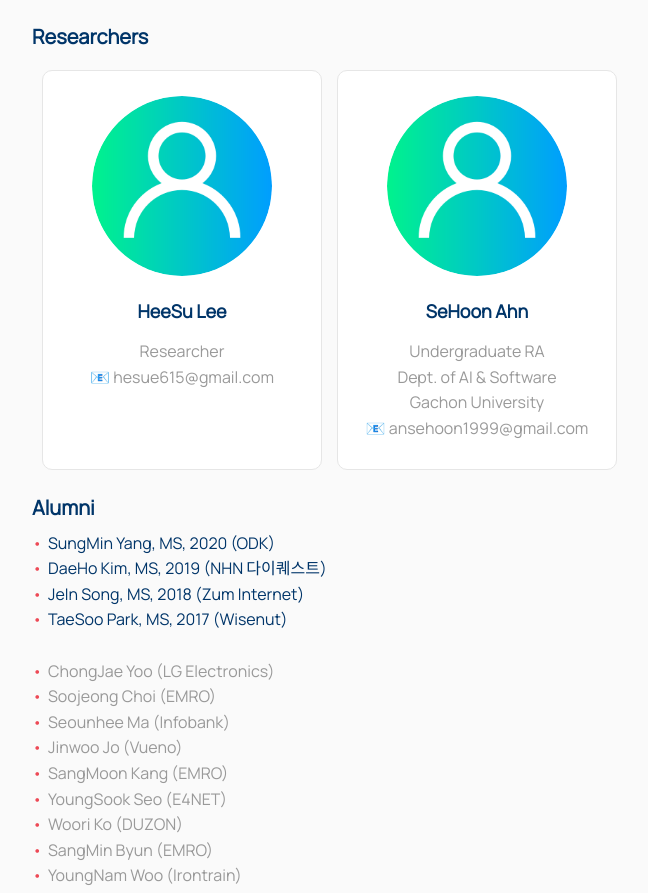
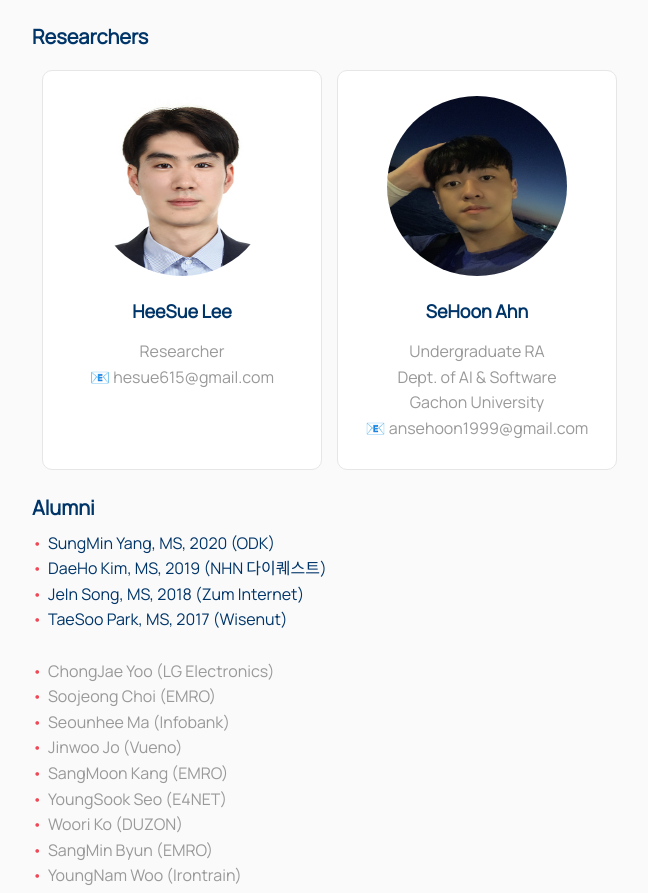
Before and after one commit to IDALab-Gachon/idalab, a React (Create React App) app: page /members in a window 1280 px wide. Shown: the part 1575-2468 px from the top of the page, without its empty margins (111-759 px from the left). Built offline with nearby package versions, Linux system fonts and the light colour scheme.

Commit message:
Add images for members

```diff
--- a/src/Pages/Members.js
+++ b/src/Pages/Members.js
@@ -6,6 +6,8 @@ import orjeong_img from '../images/members/members_orjeong.jpg';
 import soyeop_img from '../images/members/members_soyeop.jpeg';
 import jihye_img from '../images/members/members_jihye.jpg';
 import yeonsun_img from '../images/members/members_yeonsun.jpg';
+import heesue_img from '../images/members/members_heesue.jpg';
+import sehoon_img from '../images/members/members_sehoon.jpg';
 
 const MemberContainer = styled.div`
   width: 100%;
@@ -172,10 +174,10 @@ const Members = () => {
         <MemberWrapper>
           <MemberCard>
             <MemberImg
-              src={empty_img}
-              alt="HeeSu Lee"
+              src={heesue_img}
+              alt="HeeSue Lee"
             />
-            <MemberName>HeeSu Lee</MemberName>
+            <MemberName>HeeSue Lee</MemberName>
             <MemberInfo>
               Researcher <br/>
               📧 hesue615@gmail.com
@@ -183,7 +185,7 @@ const Members = () => {
           </MemberCard>
           <MemberCard>
             <MemberImg
-              src={empty_img}
+              src={sehoon_img}
               alt="SeHoon Ahn"
             />
             <MemberName>SeHoon Ahn</MemberName>
```
Also changed, not shown: src/images/members/members_heesue.jpg (added), src/images/members/members_sehoon.jpg (added).
